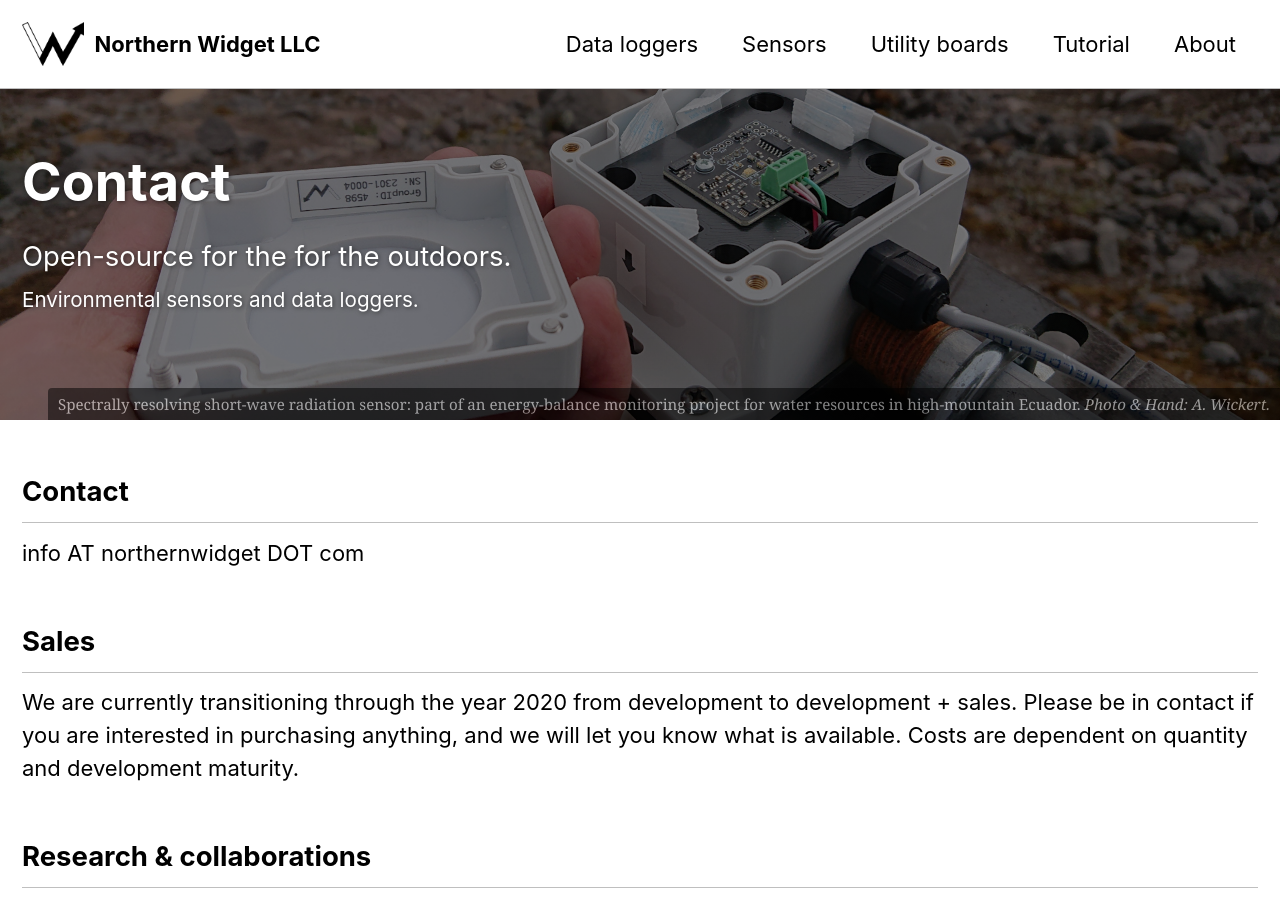
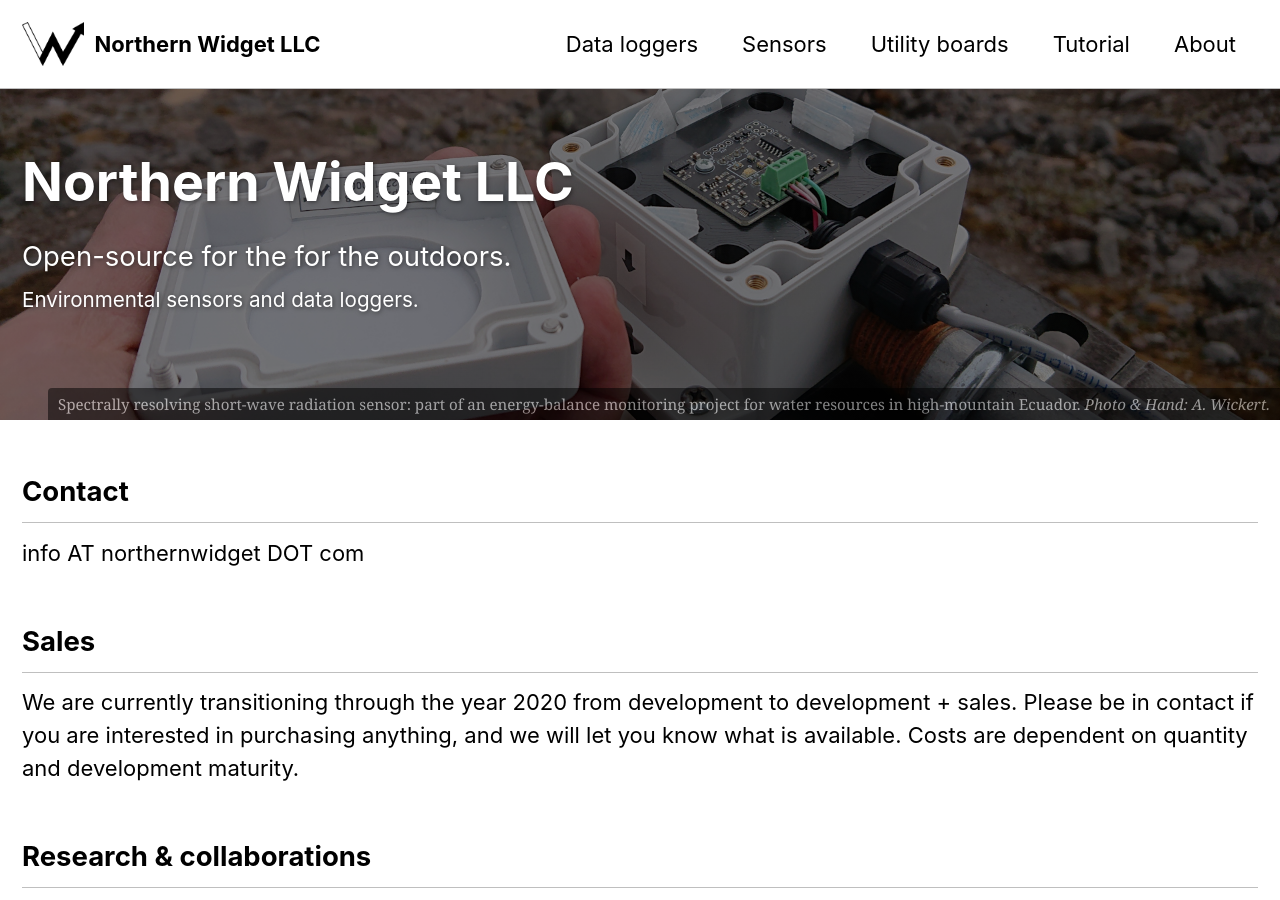
Before and after one commit to NorthernWidget/NorthernWidget.github.io, a Jekyll site: the page built from _pages/index.md, in a window 1280 px wide and 900 px high. Built offline with Jekyll 4.4.1, drawn with Linux system fonts in a browser that asks for light colours; cached includes are drawn as plain includes; nearby versions of some CDN libraries; our own code applies the rules of GitHub Pages for plain Markdown files.

Commit message:
NW LLC title

```diff
--- a/_pages/index.md
+++ b/_pages/index.md
@@ -1,5 +1,6 @@
 ---
 layout: splash
+title: "Northern Widget LLC"
 permalink: /
 hidden: true
 header:
```
